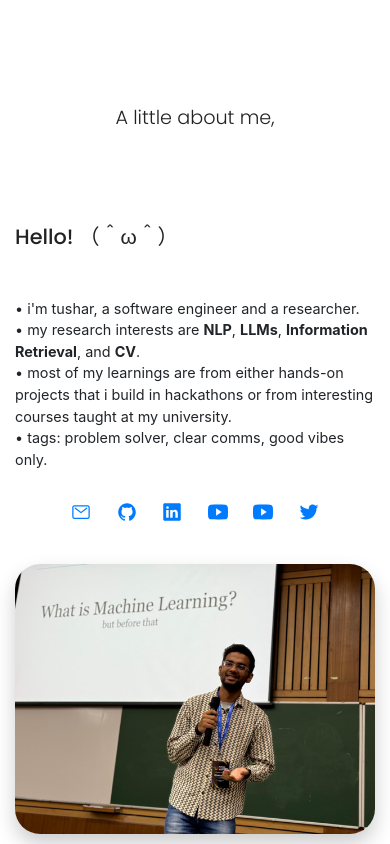
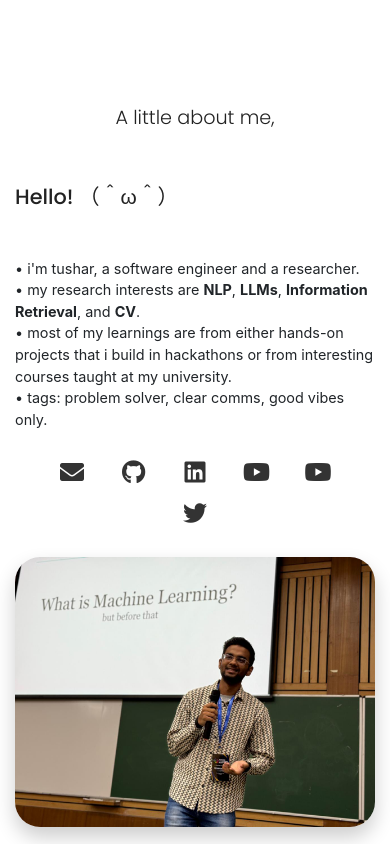
Before and after one commit to me-tusharchandra/me-tusharchandra.github.io, a website: page index.html in a window 390 px wide. Shown: the part 740-1584 px from the top of the page. Drawn offline with nearby package versions, Linux system fonts and the light colour scheme.

Commit message:
fixed icons

```diff
--- a/index.css
+++ b/index.css
@@ -57,10 +57,16 @@ body {
   color: #111;
   transition: all 0.3s;
 }
+.social-links {
+  margin: 20px 0;
+}
+
 .social-links li {
   list-style: none;
   display: inline-block;
+  margin: 0 10px;
 }
+
 .social-links li a {
   height: 50px;
   width: 50px;
@@ -70,21 +76,25 @@ body {
   border-radius: 50%;
   position: relative;
 }
-.social-links li a ion-icon {
+
+.social-links li a i {
   position: absolute;
-  font-size: 26px;
+  font-size: 28px;
   top: 50%;
   left: 50%;
   -webkit-transform: translate(-50%, -50%);
   -ms-transform: translate(-50%, -50%);
   transform: translate(-50%, -50%);
   transition: all 0.3s;
-}
-.social-links li a:hover {
-  color: #111;
-  transition: all 0.3s;
+  color: #333;
 }
 
+.social-links li a:hover i {
+  color: #666;
+  transform: translate(-50%, -50%) scale(1.2);
+}
+
+/* Tooltip styling */
 .social-links li a::before {
   content: attr(data-tooltip);
   position: absolute;
@@ -109,35 +119,42 @@ body {
   visibility: visible;
 }
 
-/* Add a small arrow to the tooltip */
-.social-links li a::after {
-  content: '';
-  position: absolute;
-  bottom: 100%;
-  left: 50%;
-  transform: translateX(-50%);
-  border: 5px solid transparent;
-  border-top-color: rgba(0, 0, 0, 0.8);
-  opacity: 0;
-  visibility: hidden;
-  transition: all 0.3s ease;
-  pointer-events: none;
-  margin-bottom: -5px;
-}
+/* Mobile responsiveness for social links */
+@media (max-width: 768px) {
+  .social-links li {
+    margin: 0 8px;
+  }
 
-.social-links li a:hover::after {
-  opacity: 1;
-  visibility: visible;
+  .social-links li a {
+    height: 40px;
+    width: 40px;
+  }
+
+  .social-links li a i {
+    font-size: 24px;
+  }
 }
 
 .wrap {
   padding: 0;
 }
-@media (max-width: 767.98px) {
-  .wrap {
-    margin-top: 40px;
+
+/* Mobile responsiveness */
+@media (max-width: 768px) {
+  .social-links li a {
+    height: 40px;
+    width: 40px;
+  }
+
+  .social-links li a i {
+    font-size: 24px;
+  }
+
+  .social-links li {
+    margin: 0 8px;
   }
 }
+
 @media (min-width: 768px) {
   .wrap .about-desc {
     position: relative;
--- a/index.html
+++ b/index.html
@@ -114,22 +114,22 @@
                             </p>
                             <ul class="social-links list-unstyled mt-4">
                                 <li><a target="_blank" href="mailto:sde.tusharchandra@gmail.com" data-tooltip="Email">
-                                        <ion-icon name="mail-outline"></ion-icon>
+                                        <i class="fas fa-envelope"></i>
                                     </a></li>
                                 <li><a target="_blank" href="https://github.com/me-tusharchandra" data-tooltip="GitHub">
-                                        <ion-icon name="logo-github"></ion-icon>
+                                        <i class="fab fa-github"></i>
                                     </a></li>
                                 <li><a target="_blank" href="https://www.linkedin.com/in/me-tusharchandra/" data-tooltip="LinkedIn">
-                                        <ion-icon name="logo-linkedin"></ion-icon>
+                                        <i class="fab fa-linkedin"></i>
                                     </a></li>
                                 <li><a target="_blank" href="https://www.youtube.com/@tusharchandra" data-tooltip="YouTube">
-                                        <ion-icon name="logo-youtube"></ion-icon>
+                                        <i class="fab fa-youtube"></i>
                                     </a></li>
                                 <li><a target="_blank" href="https://www.youtube.com/@me-tusharchandra" data-tooltip="YouTube (Tech)">
-                                        <ion-icon name="logo-youtube"></ion-icon>
+                                        <i class="fab fa-youtube"></i>
                                     </a></li>
                                 <li><a target="_blank" href="https://twitter.com/me_tushari" data-tooltip="Twitter">
-                                        <ion-icon name="logo-twitter"></ion-icon>
+                                        <i class="fab fa-twitter"></i>
                                     </a></li>
                             </ul>
                         </div>
@@ -174,7 +174,7 @@
                                     <p><a target="_blank" href="#" style="color: black;">Imagined Studio</a> | Remote<br><span class="date">Dec, 2024 - Mar, 2024</span></p>
                                     • Built <strong>LeadGen</strong>, centralized sales engine, utilizing <strong>Selenium</strong> and <strong>LLM-based extraction techniques</strong> to convert unstructured data into qualified leads, streamlining and significantly reducing time-to-conversion for sales.<br>
                                     • Held technical experimentations on automated SVG generation for AI-Designs and Vectors.<br>
-                                    • Built <strong><a target="_blank" href="https://youtu.be/nllBzxYpXTk?si=XQLHiRHd4J8M0BCE">FAQ-AI</a></strong>, a no-code platform using <strong>Flask</strong>, where clients can easily create a RAG-assisted chatbot for their product/services, along with <strong>TTS</strong> and <strong>ATS</strong> capabilities.<br>
+                                    • Built <strong>FAQ-AI</strong>, a no-code platform using <strong></strong>Flask</strong>, where clients can easily create a RAG-assisted chatbot for their product/services, along with TTS and ATS capabilities.<br>
                                 </p>
                             </div>
                         </div>
@@ -360,22 +360,22 @@
                                 <h6>Drop a mail at: sde.tusharchandra@gmail.com</h6>
                                 <ul class="social-links list-unstyled mt-4">
                                     <li><a target="_blank" href="mailto:sde.tusharchandra@gmail.com" data-tooltip="Email">
-                                            <ion-icon name="mail-outline"></ion-icon>
+                                            <i class="fas fa-envelope"></i>
                                         </a></li>
                                     <li><a target="_blank" href="https://github.com/me-tusharchandra" data-tooltip="GitHub">
-                                            <ion-icon name="logo-github"></ion-icon>
+                                            <i class="fab fa-github"></i>
                                         </a></li>
                                     <li><a target="_blank" href="https://www.linkedin.com/in/me-tusharchandra/" data-tooltip="LinkedIn">
-                                            <ion-icon name="logo-linkedin"></ion-icon>
+                                            <i class="fab fa-linkedin"></i>
                                         </a></li>
                                     <li><a target="_blank" href="https://www.youtube.com/@tusharchandra" data-tooltip="YouTube">
-                                            <ion-icon name="logo-youtube"></ion-icon>
+                                            <i class="fab fa-youtube"></i>
                                         </a></li>
                                     <li><a target="_blank" href="https://www.youtube.com/@me-tusharchandra" data-tooltip="YouTube (Tech)">
-                                            <ion-icon name="logo-youtube"></ion-icon>
+                                            <i class="fab fa-youtube"></i>
                                         </a></li>
                                     <li><a target="_blank" href="https://twitter.com/me_tushari" data-tooltip="Twitter">
-                                            <ion-icon name="logo-twitter"></ion-icon>
+                                            <i class="fab fa-twitter"></i>
                                         </a></li>
                                 </ul>
                             </div>
@@ -403,8 +403,6 @@
     <script src="https://stackpath.bootstrapcdn.com/bootstrap/4.5.0/js/bootstrap.min.js"
         integrity="sha384-OgVRvuATP1z7JjHLkuOU7Xw704+h835Lr+6QL9UvYjZE3Ipu6Tp75j7Bh/kR0JKI" crossorigin="anonymous">
     </script>
-    <script type="module" src="https://unpkg.com/ionicons@5.1.2/dist/ionicons/ionicons.esm.js"></script>
-    <script nomodule="" src="https://unpkg.com/ionicons@5.1.2/dist/ionicons/ionicons.js"></script>
     <script src="index.js"></script>
     <script src="https://code.jquery.com/jquery-3.5.1.slim.min.js"></script>
     <script src="https://cdn.jsdelivr.net/npm/popper.js@1.16.0/dist/umd/popper.min.js"></script>
```
